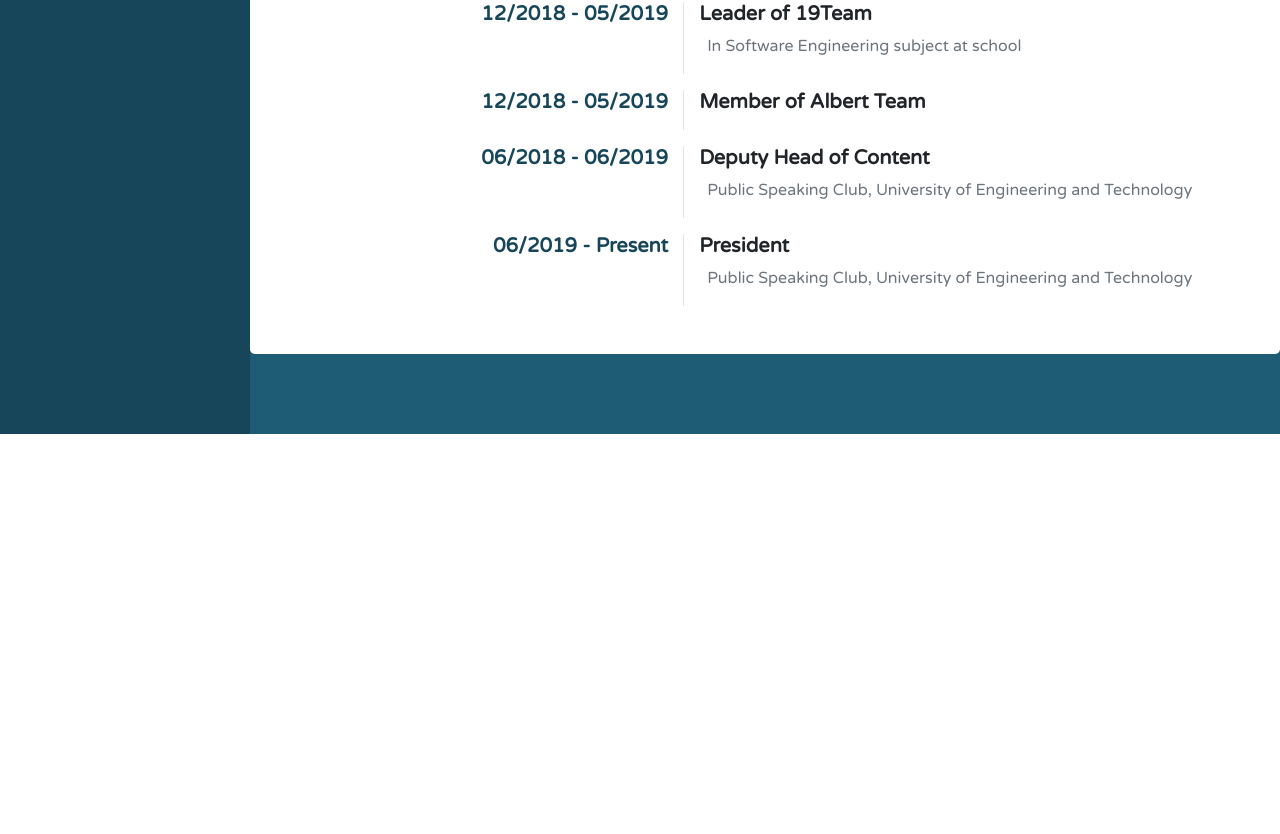
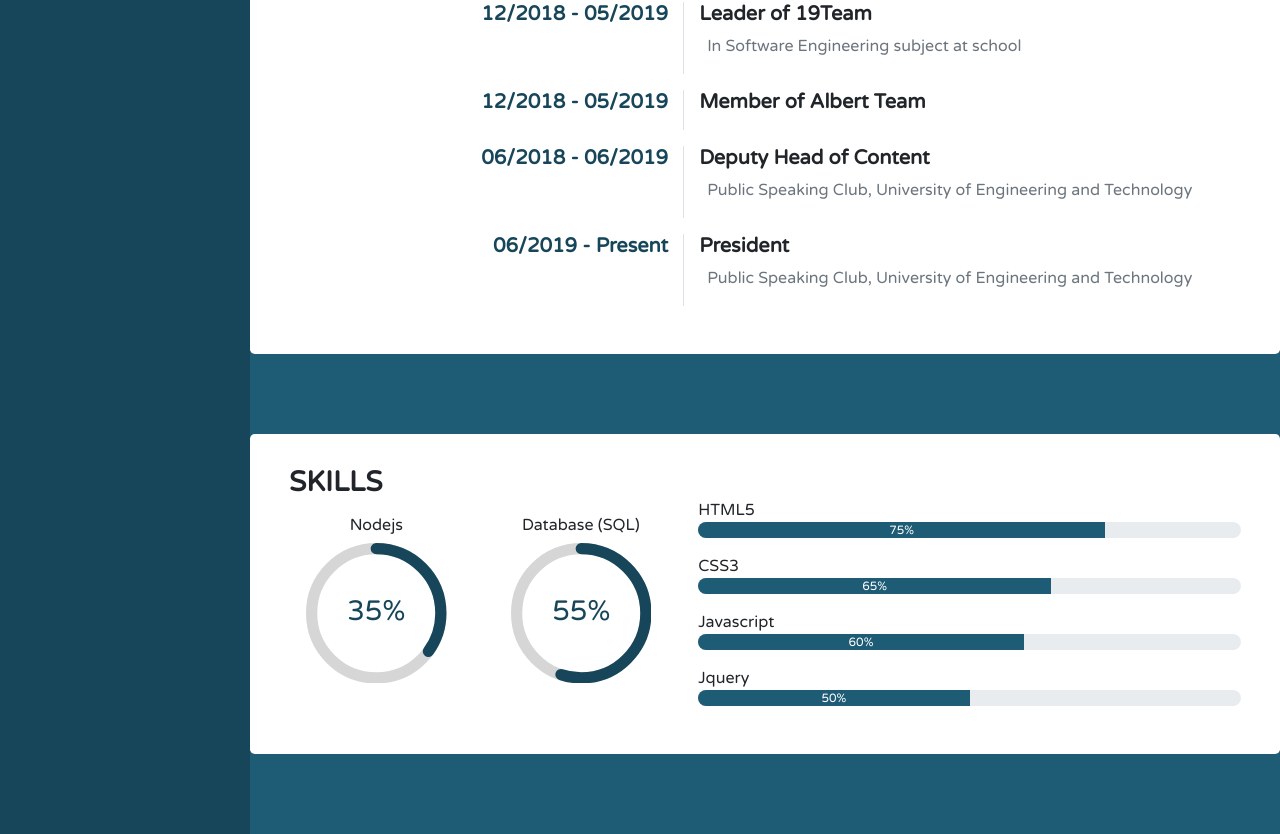
Before and after one commit to hoangkimminh/hkm-cvit, a React (Create React App) app: page / in a window 1280 px wide. Shown: the part 1767-2601 px from the top of the page. Before the commit the page ends 2201 px from the top, so only its background shows below. Built offline with nearby package versions, Linux system fonts and the light colour scheme; some icons are missing.

Commit message:
Add skill parts to App.js

```diff
--- a/src/App.js
+++ b/src/App.js
@@ -147,6 +147,29 @@ class App extends Component {
             </div>
           </div>
           {/* END achievement */}
+          {/* START skill */}
+          <div className="container justify-content-center content p-3 rounded-lg bg-white" id="skill" href="#skill">
+            <div className="row m-2 my-3">
+              <div className="col-12 col-md-5">
+                <h3 className="font-weight-bold">SKILLS</h3>
+                <div className="row d-flex justify-content-around text-center my-3">
+                  <div className="col-5">
+                    <CircleProgressBar content="Nodejs" percentage="35" />
+                  </div>
+                  <div className="col-5">
+                    <CircleProgressBar content="Database (SQL)" percentage="55" />
+                  </div>
+                </div>
+              </div>
+              <div className="col-12 col-md-7 mt-3">
+                <ProgressBar content="HTML5" percentage="75" />
+                <ProgressBar content="CSS3" percentage="65" />
+                <ProgressBar content="Javascript" percentage="60" />
+                <ProgressBar content="Jquery" percentage="50" />
+              </div>
+            </div>
+          </div>
+          {/* END skill */}
         </div>
         {/*END body*/}
       </div>
```
